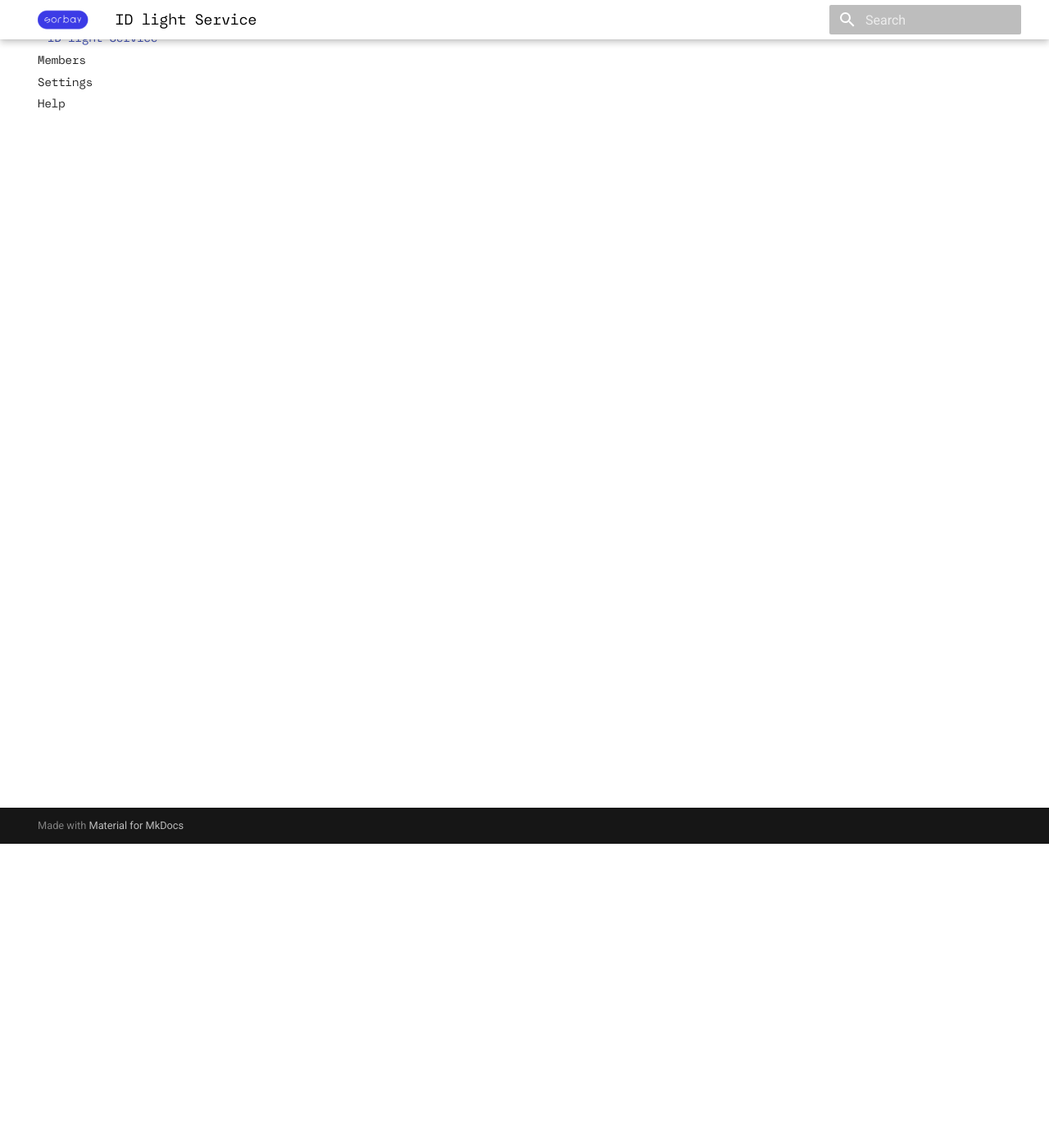
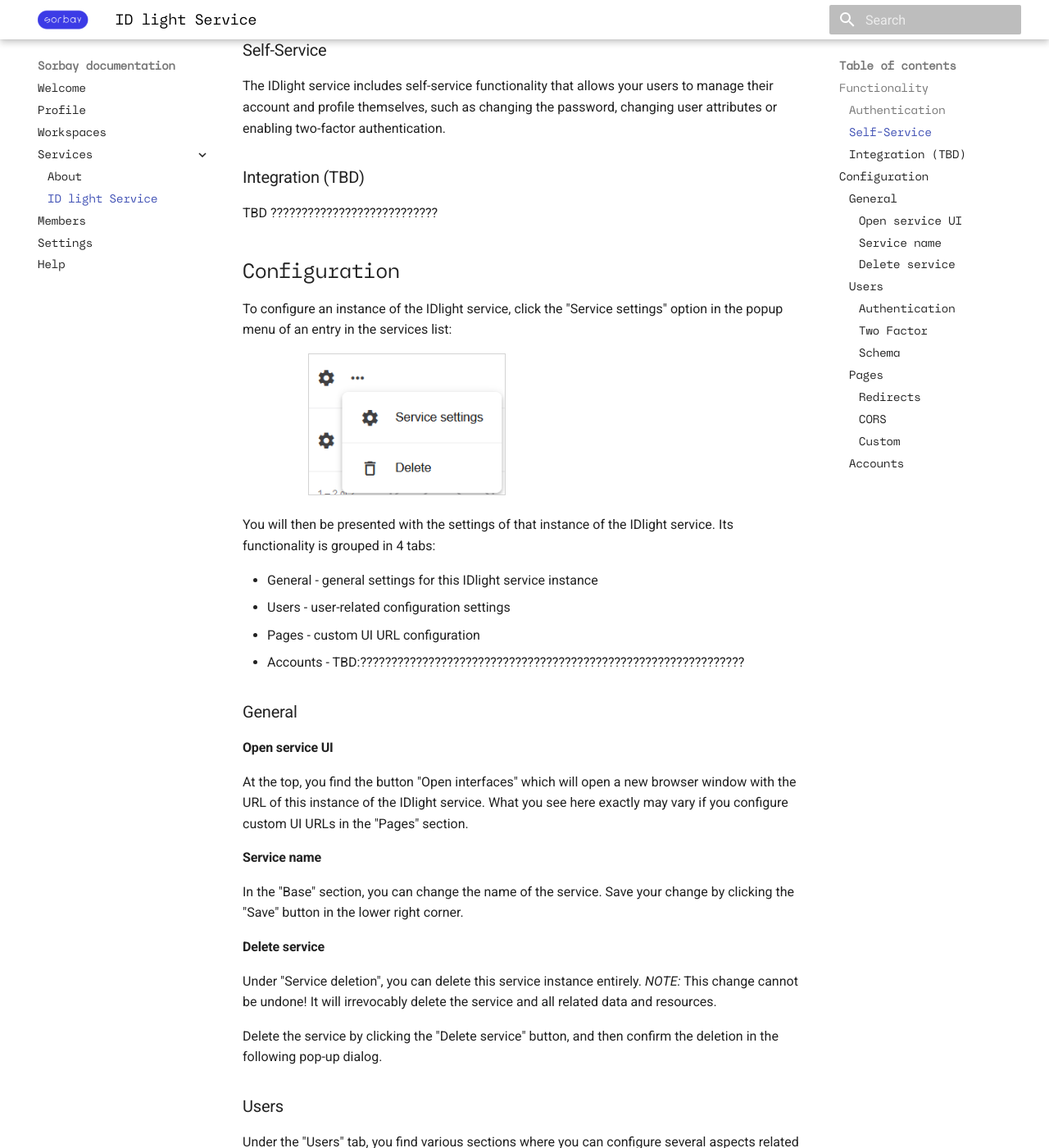
Before and after one commit to sorbay/sorbay-documentation, an MkDocs documentation site: the page built from docs/en/idlight.md, in a window 1280 px wide and 1400 px high, scrolled down 371 px. Shown: the whole window at 82% size. Built offline with MkDocs 1.6.1 and Material for MkDocs 9.7.7, drawn with Linux system fonts in a browser that asks for light colours; some of the changed text lies outside the part shown.

Commit message:
Updating documentation / adding service information.

```diff
--- a/docs/en/idlight.md
+++ b/docs/en/idlight.md
@@ -1,5 +1,121 @@
 # IDLight Service
 
-The IDLight service allows to easily manage identities and use it to
+## Functionality
 
-TODO
+The IDLight service allows to easily store and manage identities,
+and authenticate users.
+
+### Authentication
+
+It provides the means to authenticate users, including two-factor
+authentication with the Google Authenticator app (iOS and Android).
+
+### Self-Service
+
+The IDlight service includes self-service functionality that allows
+your users to manage their account and profile themselves, such as
+changing the password, changing user attributes or enabling
+two-factor authentication.
+
+### Integration (TBD)
+
+TBD ???????????????????????????
+
+## Configuration
+
+To configure an instance of the IDlight service, click the "Service settings"
+option in the popup menu of an entry in the services list:
+
+<img style="margin-left: 80px; width: 35%; border: 1px; border-style: solid; border-color: lightgray" src="../img/services_service_details_popup.png">
+
+You will then be presented with the settings of that instance of the IDlight service.
+Its functionality is grouped in 4 tabs:
+
+* General - general settings for this IDlight service instance
+* Users - user-related configuration settings
+* Pages - custom UI URL configuration
+* Accounts - TBD:??????????????????????????????????????????????????????????????
+
+### General
+
+#### Open service UI
+
+At the top, you find the button "Open interfaces" which will open a new
+browser window with the URL of this instance of the IDlight service. What
+you see here exactly may vary if you configure custom UI URLs in the "Pages"
+section.
+
+#### Service name
+
+In the "Base" section, you can change the name of the service. Save your change
+by clicking the "Save" button in the lower right corner.
+
+#### Delete service
+
+Under "Service deletion", you can delete this service instance entirely.
+*NOTE:* This change cannot be undone! It will irrevocably delete the service
+and all related data and resources.
+
+Delete the service by clicking the "Delete service" button, and then confirm
+the deletion in the following pop-up dialog.
+
+### Users
+
+Under the "Users" tab, you find various sections where you can configure
+several aspects related to the authentication and data storage of service users.
+
+#### Authentication
+
+Set the required minimum length for the password by adjusting the
+slider to the desired value.
+
+Enable the checkbox to enforce a check that prevents passwords that
+are equal to the username.
+
+#### Two Factor
+
+By enabling the "Enforce two factor authentication" checkbox in this
+section, users will be forced to enable two-factor authentication.
+
+#### Schema
+
+Here you will be able to adapt the data schema for storing user accounts.
+
+_This functionality is not yet available during the beta testing phase!_
+
+### Pages
+
+Following the "Bring your own UI" philosophy, the IDlight service allows you
+to configure custom frontend URLs here. This could be custom-written
+JavaScript frontends that integrate with the service API.
+
+* "Login URL" - Login application URL
+* "Registration URL" - Registration application URL
+* "Verification URL" - Verification application URL
+* "Recovery URL" - Recovery application URL
+* "Settings URL" - Settings application URL
+* "Error URL" - Error application URL
+
+#### Redirects
+
+* "Default URL" - ?????????
+* "Login URL" - ?????????
+* "Registration URL" - ?????????
+* "Settings URL" - ?????????
+* "Verification URL" - ?????????
+* "Logout URL" - ?????????
+
+#### CORS
+
+Add any custom allowed origin URLs in this section by clicking
+the "+ Allowed Origin URL" button. Click the "Save" button in the
+lower right corner to save the new URL.
+
+#### Custom
+
+Finally you may set a custom domain name, and define a custom
+domain for the session cookie, depending on your application's requirements.
+
+### Accounts
+
+????????????????
```
Also changed, not shown: docs/en/members.md (+3 -4 lines), docs/en/profile.md (+1 -1 lines), docs/en/services.md (+25 -0 lines).
